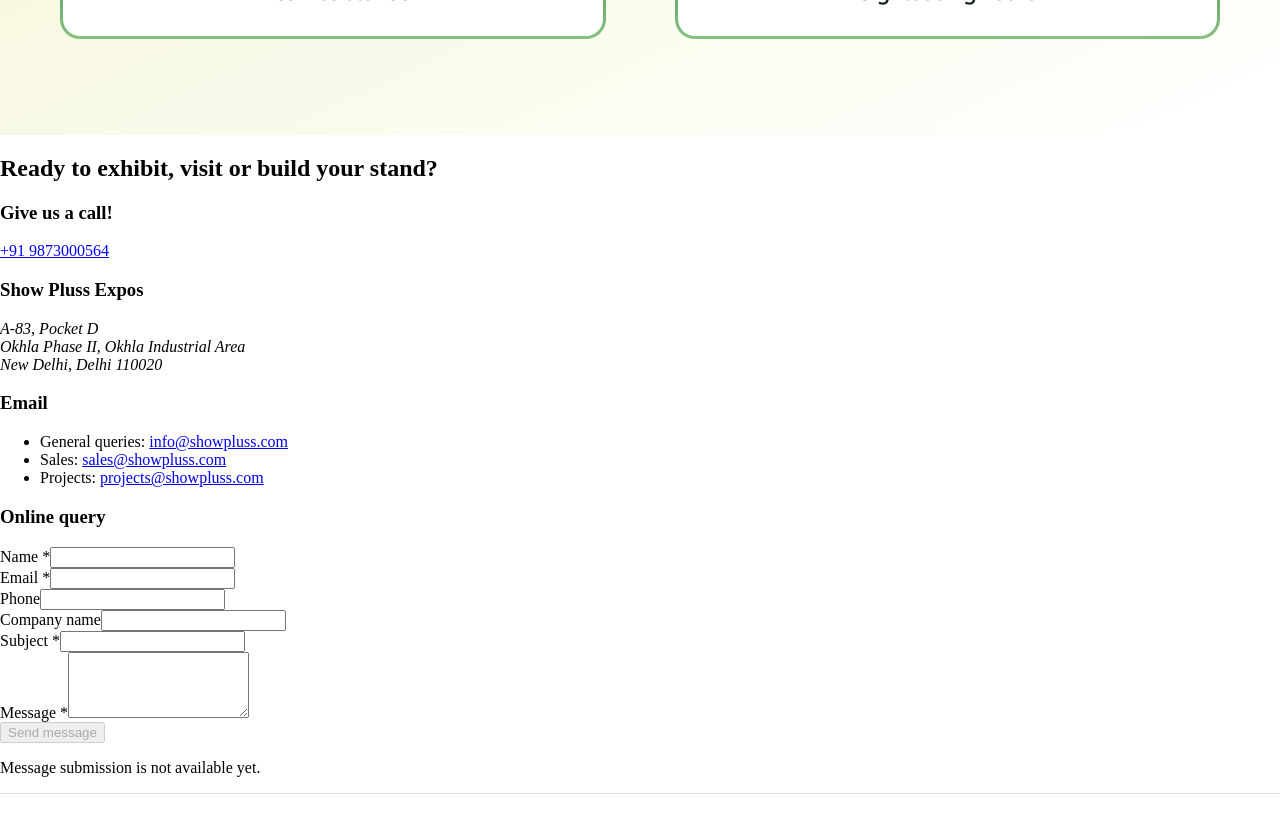
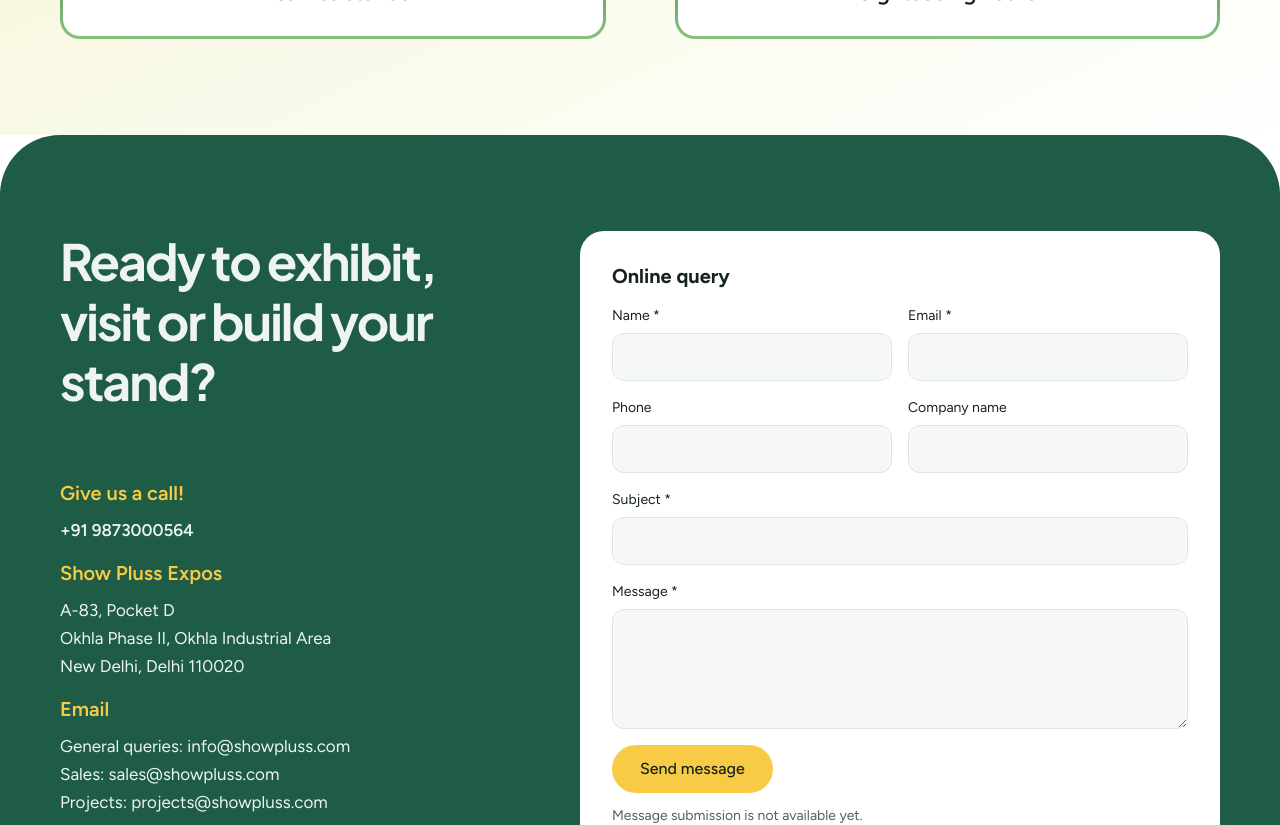
Before and after one commit to kasaxena5/showpluss, a Next.js app in the folder Web/: page / in a window 1280 px wide. Shown: the part 3620-4445 px from the top of the page. Built offline with nearby package versions, Linux system fonts and the light colour scheme.

Commit message:
Adding CSS

```diff
--- a/Web/src/components/forms/ContactForm.tsx
+++ b/Web/src/components/forms/ContactForm.tsx
@@ -1,8 +1,9 @@
 export default function ContactForm() {
   return (
-    <form method="post" aria-labelledby="contact-form-heading">
-      <h3 id="contact-form-heading">Online query</h3>
-      <div>
+    <form className="contact-form" method="post" aria-labelledby="contact-form-heading">
+      <h3 id="contact-form-heading" className="contact-form-heading">Online query</h3>
+      <div className="contact-form-fields">
+        <div className="contact-field">
           <label htmlFor="contact-name">Name *</label>
           <input
             id="contact-name"
@@ -12,7 +13,7 @@ export default function ContactForm() {
             required
           />
         </div>
-      <div>
+        <div className="contact-field">
           <label htmlFor="contact-email">Email *</label>
           <input
             id="contact-email"
@@ -22,7 +23,7 @@ export default function ContactForm() {
             required
           />
         </div>
-      <div>
+        <div className="contact-field">
           <label htmlFor="contact-phone">Phone</label>
           <input
             id="contact-phone"
@@ -31,7 +32,7 @@ export default function ContactForm() {
             autoComplete="tel"
           />
         </div>
-      <div>
+        <div className="contact-field">
           <label htmlFor="contact-company">Company name</label>
           <input
             id="contact-company"
@@ -40,22 +41,24 @@ export default function ContactForm() {
             autoComplete="organization"
           />
         </div>
-      <div>
+        <div className="contact-field contact-field-wide">
           <label htmlFor="contact-subject">Subject *</label>
           <input id="contact-subject" name="subject" type="text" required />
         </div>
-      <div>
+        <div className="contact-field contact-field-wide">
           <label htmlFor="contact-message">Message *</label>
           <textarea id="contact-message" name="message" rows={4} required />
         </div>
+      </div>
       <button
+        className="contact-submit"
         type="submit"
         disabled
         aria-describedby="contact-form-status"
       >
         Send message
       </button>
-      <p id="contact-form-status">
+      <p id="contact-form-status" className="contact-form-status">
         Message submission is not available yet.
       </p>
     </form>
--- a/Web/src/components/sections/ContactSection.tsx
+++ b/Web/src/components/sections/ContactSection.tsx
@@ -1,38 +1,45 @@
 import ContactForm from "@/components/forms/ContactForm";
 import { EXTERNAL_LINKS } from "@/constants/external-links";
 import { SECTION_IDS } from "@/constants/routes";
+import "@/styles/contact.css";
 
 export default function ContactSection() {
   return (
-    <section id={SECTION_IDS.contact}>
-      <h2>Ready to exhibit, visit or build your stand?</h2>
-      <h3>Give us a call!</h3>
-      <p>
-        <a href={EXTERNAL_LINKS.contact.phone}>+91 9873000564</a>
+    <section id={SECTION_IDS.contact} className="contact" aria-labelledby="contact-heading">
+      <div className="contact-content">
+        <div className="contact-details">
+          <h2 id="contact-heading" className="contact-heading">
+            Ready to exhibit, visit or build your stand?
+          </h2>
+          <h3 className="contact-label">Give us a call!</h3>
+          <p className="contact-phone">
+            <a href={EXTERNAL_LINKS.contact.phone} className="contact-link">+91 9873000564</a>
           </p>
-      <h3>Show Pluss Expos</h3>
-      <address>
+          <h3 className="contact-label">Show Pluss Expos</h3>
+          <address className="contact-address">
             A-83, Pocket D
             <br />
             Okhla Phase II, Okhla Industrial Area
             <br />
             New Delhi, Delhi 110020
           </address>
-      <h3>Email</h3>
-      <ul>
+          <h3 className="contact-label">Email</h3>
+          <ul className="contact-emails">
             <li>
               General queries:{" "}
-          <a href={EXTERNAL_LINKS.contact.generalQueries}>info@showpluss.com</a>
+              <a href={EXTERNAL_LINKS.contact.generalQueries} className="contact-link">info@showpluss.com</a>
             </li>
             <li>
-          Sales: <a href={EXTERNAL_LINKS.contact.sales}>sales@showpluss.com</a>
+              Sales: <a href={EXTERNAL_LINKS.contact.sales} className="contact-link">sales@showpluss.com</a>
             </li>
             <li>
               Projects:{" "}
-          <a href={EXTERNAL_LINKS.contact.projects}>projects@showpluss.com</a>
+              <a href={EXTERNAL_LINKS.contact.projects} className="contact-link">projects@showpluss.com</a>
             </li>
           </ul>
+        </div>
         <ContactForm />
+      </div>
     </section>
   );
 }
--- /dev/null
+++ b/Web/src/styles/contact.css
@@ -0,0 +1,158 @@
+.contact {
+  padding: var(--layout-section-padding) var(--space-24);
+  border-radius: var(--radius-contact) var(--radius-contact) 0 0;
+  background: var(--color-green-700);
+  color: var(--color-on-dark);
+  font-family: var(--font-body);
+  scroll-margin-top: var(--layout-header-height);
+}
+
+.contact-content {
+  display: grid;
+  grid-template-columns: minmax(0, 1fr) minmax(0, var(--layout-form-width));
+  align-items: start;
+  gap: var(--space-96);
+  max-width: var(--layout-content-width);
+  margin-inline: auto;
+}
+
+.contact-heading {
+  margin: 0 0 var(--space-69);
+  font-family: var(--font-heading);
+  font-size: var(--font-size-h2);
+  font-weight: var(--font-weight-bold);
+  line-height: var(--line-height-h2);
+  letter-spacing: var(--letter-spacing-h2-style);
+}
+
+.contact-label {
+  margin: 0 0 var(--space-10);
+  color: var(--color-yellow);
+  font-size: var(--font-size-h3);
+  font-weight: var(--font-weight-semibold);
+  line-height: var(--line-height-h3);
+}
+
+.contact-phone,
+.contact-address,
+.contact-emails {
+  margin: 0 0 var(--space-16);
+  font-size: var(--font-size-body-regular);
+  line-height: var(--line-height-body-regular);
+}
+
+.contact-phone {
+  font-weight: var(--font-weight-semibold);
+}
+
+.contact-address {
+  font-style: normal;
+}
+
+.contact-emails {
+  margin-bottom: 0;
+  padding: 0;
+  list-style: none;
+}
+
+.contact-link {
+  color: inherit;
+  text-decoration: none;
+}
+
+.contact-link:hover,
+.contact-link:focus-visible {
+  text-decoration: underline;
+  text-underline-offset: 4px;
+}
+
+.contact-form {
+  min-width: 0;
+  padding: var(--space-32);
+  border-radius: var(--radius-form);
+  background: var(--color-card);
+  color: var(--color-ink);
+}
+
+.contact-form-heading {
+  margin: 0 0 var(--space-16);
+  font-size: var(--font-size-h3);
+  font-weight: var(--font-weight-bold);
+  line-height: var(--line-height-h3);
+}
+
+.contact-form-fields {
+  display: grid;
+  grid-template-columns: repeat(2, minmax(0, 1fr));
+  gap: var(--space-16);
+}
+
+.contact-field {
+  display: grid;
+  align-content: start;
+  gap: var(--space-6);
+  min-width: 0;
+}
+
+.contact-field-wide {
+  grid-column: 1 / -1;
+}
+
+.contact-field label {
+  font-size: var(--font-size-body-small);
+  line-height: var(--line-height-body-small);
+}
+
+.contact-field input,
+.contact-field textarea {
+  box-sizing: border-box;
+  width: 100%;
+  min-width: 0;
+  padding: var(--space-12);
+  border: var(--border-width-input) solid var(--color-line);
+  border-radius: var(--radius-input);
+  background: var(--color-background);
+  color: var(--color-ink);
+  font: inherit;
+  font-size: var(--font-size-body-regular);
+  line-height: var(--line-height-body-small);
+}
+
+.contact-field input {
+  height: var(--layout-input-height);
+}
+
+.contact-field textarea {
+  min-height: var(--layout-textarea-height);
+  resize: vertical;
+}
+
+.contact-field input:focus-visible,
+.contact-field textarea:focus-visible {
+  outline: 2px solid var(--color-green-700);
+  outline-offset: 2px;
+}
+
+.contact-submit {
+  margin-top: var(--space-16);
+  padding: var(--space-14) var(--space-28);
+  border: 0;
+  border-radius: var(--radius-pill);
+  background: var(--color-yellow);
+  color: var(--color-ink);
+  font-family: inherit;
+  font-size: var(--font-size-button);
+  font-weight: var(--font-weight-medium);
+  line-height: var(--line-height-button);
+}
+
+.contact-submit:disabled {
+  cursor: not-allowed;
+}
+
+.contact-form-status {
+  margin: var(--space-12) 0 0;
+  color: var(--color-muted);
+  font-size: var(--font-size-body-small);
+  line-height: var(--line-height-body-small);
+}
```
Lines whose indentation alone changed are shown as unchanged.
